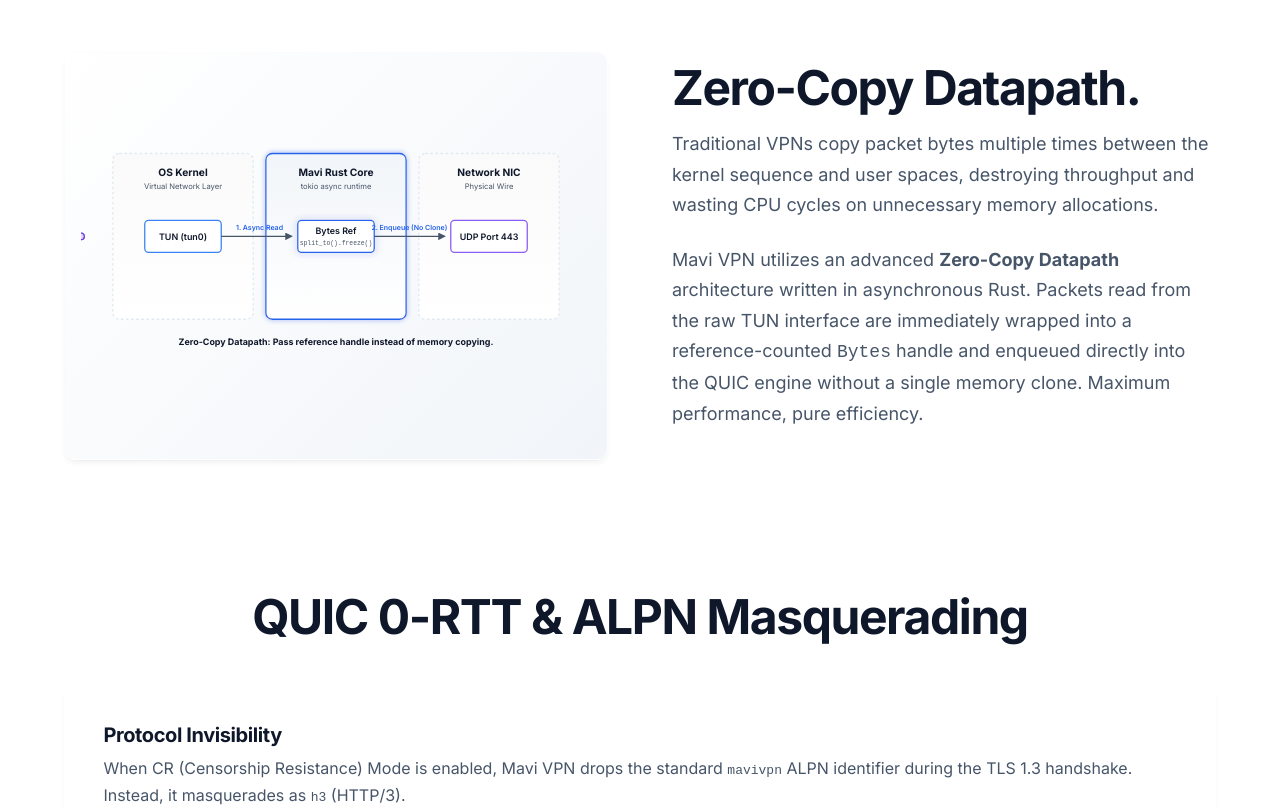
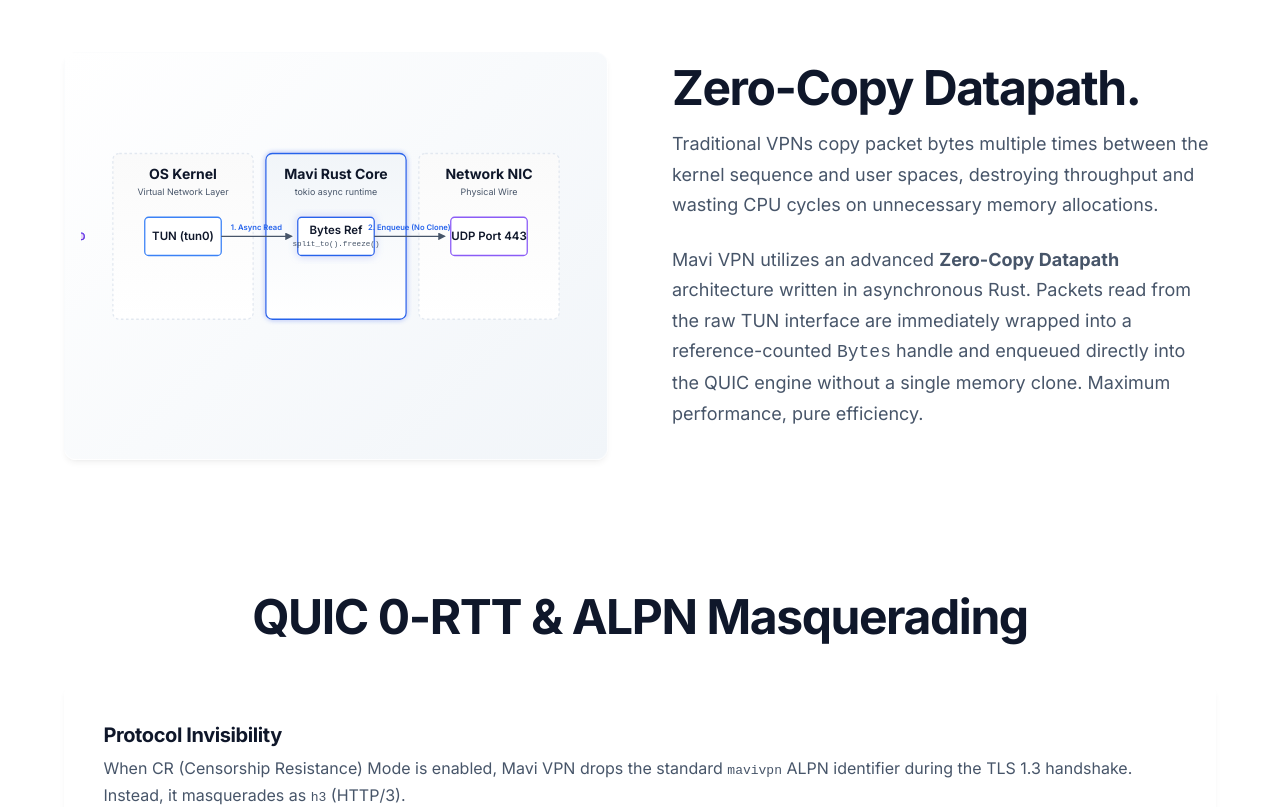
Before and after one commit to zerox80/mavi-vpn-website, a React (Vite) app: page /technology in a window 1280 px wide. Shown: the part 1020-1827 px from the top of the page. Built offline with nearby package versions, Linux system fonts and the light colour scheme.

Commit message:
Enhance ZeroCopy and Handshake SVGs

```diff
--- a/src/components/ZeroCopySvg.tsx
+++ b/src/components/ZeroCopySvg.tsx
@@ -46,43 +46,40 @@
 
             {/* Kernel Space (TUN) */}
             <rect x="50" y="40" width="220" height="260" rx="10" fill="url(#kernelGrad)" stroke="var(--border-light)" strokeWidth="2" strokeDasharray="4 4" />
-            <text x="160" y="75" textAnchor="middle" fill="var(--text-primary)" fontSize="16" fontWeight="700">OS Kernel</text>
-            <text x="160" y="95" textAnchor="middle" fill="var(--text-secondary)" fontSize="12">Virtual Network Layer</text>
+            <text x="160" y="80" textAnchor="middle" fill="var(--text-primary)" fontSize="22" fontWeight="700">OS Kernel</text>
+            <text x="160" y="105" textAnchor="middle" fill="var(--text-secondary)" fontSize="14">Virtual Network Layer</text>
 
             {/* Userspace (Rust Core) */}
             <rect x="290" y="40" width="220" height="260" rx="10" fill="url(#userspaceGrad)" stroke="var(--accent-base)" strokeWidth="2" filter="url(#zcSubtleGlow)" />
-            <text x="400" y="75" textAnchor="middle" fill="var(--text-primary)" fontSize="16" fontWeight="700">Mavi Rust Core</text>
-            <text x="400" y="95" textAnchor="middle" fill="var(--text-secondary)" fontSize="12">tokio async runtime</text>
+            <text x="400" y="80" textAnchor="middle" fill="var(--text-primary)" fontSize="22" fontWeight="700">Mavi Rust Core</text>
+            <text x="400" y="105" textAnchor="middle" fill="var(--text-secondary)" fontSize="14">tokio async runtime</text>
 
             {/* Network Interface (QUIC) */}
             <rect x="530" y="40" width="220" height="260" rx="10" fill="url(#kernelGrad)" stroke="var(--border-light)" strokeWidth="2" strokeDasharray="4 4" />
-            <text x="640" y="75" textAnchor="middle" fill="var(--text-primary)" fontSize="16" fontWeight="700">Network NIC</text>
-            <text x="640" y="95" textAnchor="middle" fill="var(--text-secondary)" fontSize="12">Physical Wire</text>
+            <text x="640" y="80" textAnchor="middle" fill="var(--text-primary)" fontSize="22" fontWeight="700">Network NIC</text>
+            <text x="640" y="105" textAnchor="middle" fill="var(--text-secondary)" fontSize="14">Physical Wire</text>
 
             {/* Components */}
             {/* TUN Interface */}
-            <rect x="100" y="145" width="120" height="50" rx="6" fill="var(--bg-primary)" stroke="#3b82f6" strokeWidth="2" />
-            <text x="160" y="175" textAnchor="middle" fill="var(--text-primary)" fontSize="14" fontWeight="600">TUN (tun0)</text>
+            <rect x="100" y="140" width="120" height="60" rx="6" fill="var(--bg-primary)" stroke="#3b82f6" strokeWidth="2" />
+            <text x="160" y="176" textAnchor="middle" fill="var(--text-primary)" fontSize="18" fontWeight="600">TUN (tun0)</text>
 
             {/* Bytes Buffer Handle (Zero Copy logic) */}
-            <rect x="340" y="145" width="120" height="50" rx="6" fill="var(--bg-primary)" stroke="var(--accent-base)" strokeWidth="2" filter="url(#zcGlow)" />
-            <text x="400" y="167" textAnchor="middle" fill="var(--text-primary)" fontSize="14" fontWeight="600">Bytes Ref</text>
-            <text x="400" y="183" textAnchor="middle" fill="var(--text-secondary)" fontSize="10" fontFamily="monospace">split_to().freeze()</text>
+            <rect x="340" y="140" width="120" height="60" rx="6" fill="var(--bg-primary)" stroke="var(--accent-base)" strokeWidth="2" filter="url(#zcGlow)" />
+            <text x="400" y="167" textAnchor="middle" fill="var(--text-primary)" fontSize="18" fontWeight="600">Bytes Ref</text>
+            <text x="400" y="185" textAnchor="middle" fill="var(--text-secondary)" fontSize="12" fontFamily="monospace">split_to().freeze()</text>
 
             {/* UDP Socket */}
-            <rect x="580" y="145" width="120" height="50" rx="6" fill="var(--bg-primary)" stroke="#8b5cf6" strokeWidth="2" />
-            <text x="640" y="175" textAnchor="middle" fill="var(--text-primary)" fontSize="14" fontWeight="600">UDP Port 443</text>
+            <rect x="580" y="140" width="120" height="60" rx="6" fill="var(--bg-primary)" stroke="#8b5cf6" strokeWidth="2" />
+            <text x="640" y="176" textAnchor="middle" fill="var(--text-primary)" fontSize="18" fontWeight="600">UDP Port 443</text>
 
             {/* Paths / Lines */}
             <line x1="220" y1="170" x2="330" y2="170" stroke="var(--text-secondary)" strokeWidth="2" markerEnd="url(#zcArrow)" />
             <line x1="460" y1="170" x2="570" y2="170" stroke="var(--text-secondary)" strokeWidth="2" markerEnd="url(#zcArrow)" />
 
             {/* Labels explaining Zero-copy */}
-            <text x="280" y="160" textAnchor="middle" fill="var(--accent-base)" fontSize="11" fontWeight="600">1. Async Read</text>
-            <text x="515" y="160" textAnchor="middle" fill="var(--accent-base)" fontSize="11" fontWeight="600">2. Enqueue (No Clone)</text>
-
-            {/* Bottom Global Text */}
-            <text x="400" y="340" textAnchor="middle" fill="var(--text-primary)" fontSize="14" fontWeight="700">Zero-Copy Datapath: Pass reference handle instead of memory copying.</text>
+            <text x="275" y="160" textAnchor="middle" fill="var(--accent-base)" fontSize="12" fontWeight="600">1. Async Read</text>
+            <text x="515" y="160" textAnchor="middle" fill="var(--accent-base)" fontSize="12" fontWeight="600">2. Enqueue (No Clone)</text>
 
             {/* Animated Packets */}
             {/* Tun -> Rust Buffer */}
```
